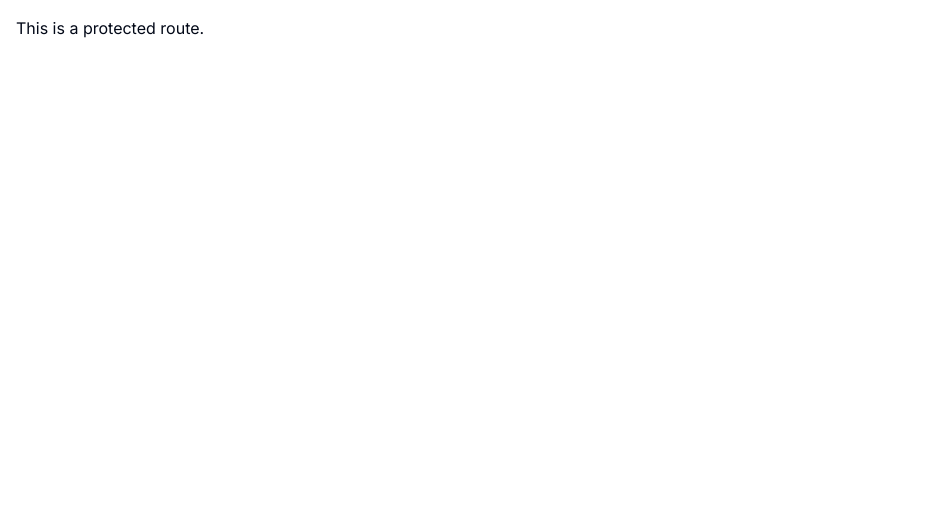
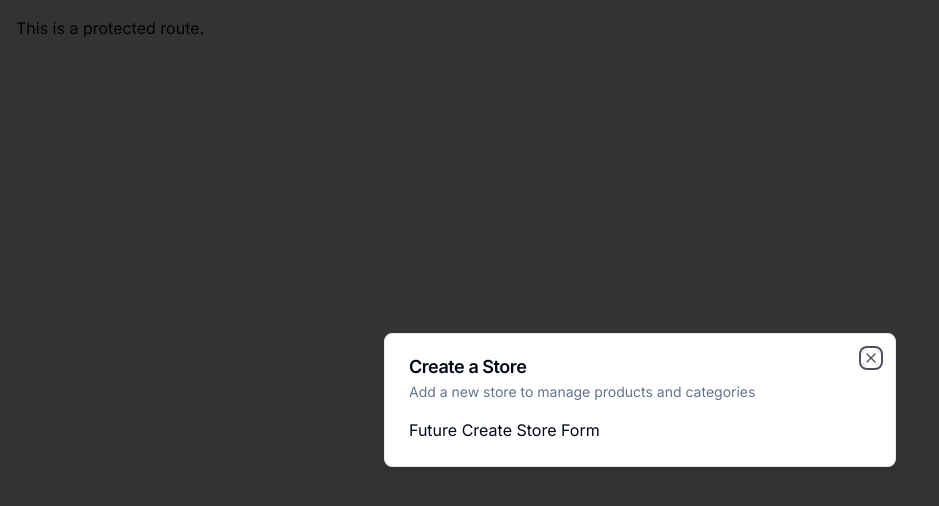
Before and after one commit to Amar2Kk/Dar-Al-Bashir, a Next.js app: page / in a window 1280 px wide. Shown: the top 506 px of the page, without its empty margins (0-939 px from the left). Built offline with nearby package versions, Linux system fonts and the light colour scheme.

Commit message:
Modal Components

```diff
--- a/app/(root)/page.tsx
+++ b/app/(root)/page.tsx
@@ -1,6 +1,19 @@
+"use client";
 import { UserButton } from "@clerk/nextjs";
 
+import { useStoreModal } from "@/hooks/use-store-modal";
+import { useEffect } from "react";
+
 export default function SetupPage() {
+    const onOpen = useStoreModal((state) => state.onOpen);
+    const isOpen = useStoreModal((state) => state.isOpen);
+
+    useEffect(() => {
+        if (!isOpen) {
+            onOpen();
+        }
+    }, [isOpen, onOpen]);
+
     return (
         <div className="h-screen p-4">
             <UserButton afterSignOutUrl="/" />
--- a/app/layout.tsx
+++ b/app/layout.tsx
@@ -1,6 +1,9 @@
 import type { Metadata } from "next";
 import { Inter } from "next/font/google";
 import { ClerkProvider } from "@clerk/nextjs";
+
+import { ModalProvider } from "@/providers/modal-provider";
+
 import "./globals.css";
 
 const inter = Inter({ subsets: ["latin"] });
@@ -18,7 +21,10 @@
     return (
         <ClerkProvider>
             <html lang="en">
-                <body className={inter.className}>{children}</body>
+                <body className={inter.className}>
+                    <ModalProvider />
+                    {children}
+                </body>
             </html>
         </ClerkProvider>
     );
--- /dev/null
+++ b/components/modals/store-modal.tsx
@@ -0,0 +1,19 @@
+"use client";
+
+import { useStoreModal } from "@/hooks/use-store-modal";
+import { Modal } from "@/components/ui/modal";
+
+export const StoreModal = () => {
+    const storeModal = useStoreModal();
+
+    return (
+        <Modal
+            title="Create a Store"
+            description="Add a new store to manage products and categories"
+            isOpen={storeModal.isOpen}
+            onClose={storeModal.onClose}
+        >
+            Future Create Store Form
+        </Modal>
+    );
+};
--- /dev/null
+++ b/components/ui/dialog.tsx
@@ -0,0 +1,122 @@
+"use client"
+
+import * as React from "react"
+import * as DialogPrimitive from "@radix-ui/react-dialog"
+import { X } from "lucide-react"
+
+import { cn } from "@/lib/utils"
+
+const Dialog = DialogPrimitive.Root
+
+const DialogTrigger = DialogPrimitive.Trigger
+
+const DialogPortal = DialogPrimitive.Portal
+
+const DialogClose = DialogPrimitive.Close
+
+const DialogOverlay = React.forwardRef<
+  React.ElementRef<typeof DialogPrimitive.Overlay>,
+  React.ComponentPropsWithoutRef<typeof DialogPrimitive.Overlay>
+>(({ className, ...props }, ref) => (
+  <DialogPrimitive.Overlay
+    ref={ref}
+    className={cn(
+      "fixed inset-0 z-50 bg-black/80  data-[state=open]:animate-in data-[state=closed]:animate-out data-[state=closed]:fade-out-0 data-[state=open]:fade-in-0",
+      className
+    )}
+    {...props}
+  />
+))
+DialogOverlay.displayName = DialogPrimitive.Overlay.displayName
+
+const DialogContent = React.forwardRef<
+  React.ElementRef<typeof DialogPrimitive.Content>,
+  React.ComponentPropsWithoutRef<typeof DialogPrimitive.Content>
+>(({ className, children, ...props }, ref) => (
+  <DialogPortal>
+    <DialogOverlay />
+    <DialogPrimitive.Content
+      ref={ref}
+      className={cn(
+        "fixed left-[50%] top-[50%] z-50 grid w-full max-w-lg translate-x-[-50%] translate-y-[-50%] gap-4 border bg-background p-6 shadow-lg duration-200 data-[state=open]:animate-in data-[state=closed]:animate-out data-[state=closed]:fade-out-0 data-[state=open]:fade-in-0 data-[state=closed]:zoom-out-95 data-[state=open]:zoom-in-95 data-[state=closed]:slide-out-to-left-1/2 data-[state=closed]:slide-out-to-top-[48%] data-[state=open]:slide-in-from-left-1/2 data-[state=open]:slide-in-from-top-[48%] sm:rounded-lg",
+        className
+      )}
+      {...props}
+    >
+      {children}
+      <DialogPrimitive.Close className="absolute right-4 top-4 rounded-sm opacity-70 ring-offset-background transition-opacity hover:opacity-100 focus:outline-none focus:ring-2 focus:ring-ring focus:ring-offset-2 disabled:pointer-events-none data-[state=open]:bg-accent data-[state=open]:text-muted-foreground">
+        <X className="h-4 w-4" />
+        <span className="sr-only">Close</span>
+      </DialogPrimitive.Close>
+    </DialogPrimitive.Content>
+  </DialogPortal>
+))
+DialogContent.displayName = DialogPrimitive.Content.displayName
+
+const DialogHeader = ({
+  className,
+  ...props
+}: React.HTMLAttributes<HTMLDivElement>) => (
+  <div
+    className={cn(
+      "flex flex-col space-y-1.5 text-center sm:text-left",
+      className
+    )}
+    {...props}
+  />
+)
+DialogHeader.displayName = "DialogHeader"
+
+const DialogFooter = ({
+  className,
+  ...props
+}: React.HTMLAttributes<HTMLDivElement>) => (
+  <div
+    className={cn(
+      "flex flex-col-reverse sm:flex-row sm:justify-end sm:space-x-2",
+      className
+    )}
+    {...props}
+  />
+)
+DialogFooter.displayName = "DialogFooter"
+
+const DialogTitle = React.forwardRef<
+  React.ElementRef<typeof DialogPrimitive.Title>,
+  React.ComponentPropsWithoutRef<typeof DialogPrimitive.Title>
+>(({ className, ...props }, ref) => (
+  <DialogPrimitive.Title
+    ref={ref}
+    className={cn(
+      "text-lg font-semibold leading-none tracking-tight",
+      className
+    )}
+    {...props}
+  />
+))
+DialogTitle.displayName = DialogPrimitive.Title.displayName
+
+const DialogDescription = React.forwardRef<
+  React.ElementRef<typeof DialogPrimitive.Description>,
+  React.ComponentPropsWithoutRef<typeof DialogPrimitive.Description>
+>(({ className, ...props }, ref) => (
+  <DialogPrimitive.Description
+    ref={ref}
+    className={cn("text-sm text-muted-foreground", className)}
+    {...props}
+  />
+))
+DialogDescription.displayName = DialogPrimitive.Description.displayName
+
+export {
+  Dialog,
+  DialogPortal,
+  DialogOverlay,
+  DialogClose,
+  DialogTrigger,
+  DialogContent,
+  DialogHeader,
+  DialogFooter,
+  DialogTitle,
+  DialogDescription,
+}
--- /dev/null
+++ b/components/ui/modal.tsx
@@ -0,0 +1,44 @@
+"use client";
+
+import {
+    Dialog,
+    DialogContent,
+    DialogDescription,
+    DialogHeader,
+    DialogTitle,
+} from "@/components/ui/dialog";
+
+interface ModalProps {
+    title: string;
+    description: string;
+    isOpen: boolean;
+    onClose: () => void;
+    children?: React.ReactNode;
+}
+
+export const Modal: React.FC<ModalProps> = ({
+    title,
+    description,
+    isOpen,
+    onClose,
+    children,
+}) => {
+    const onChange = (open: boolean) => {
+        if (!open) {
+            onClose();
+        }
+    };
+    return (
+        <>
+            <Dialog open={isOpen} onOpenChange={onChange}>
+                <DialogContent>
+                    <DialogHeader>
+                        <DialogTitle>{title}</DialogTitle>
+                        <DialogDescription>{description}</DialogDescription>
+                    </DialogHeader>
+                    <div>{children}</div>
+                </DialogContent>
+            </Dialog>
+        </>
+    );
+};
--- /dev/null
+++ b/hooks/use-store-modal.tsx
@@ -0,0 +1,13 @@
+import { create } from "zustand";
+
+interface useStoreModalStore {
+    isOpen: boolean;
+    onOpen: () => void;
+    onClose: () => void;
+}
+
+export const useStoreModal = create<useStoreModalStore>((set) => ({
+    isOpen: false,
+    onOpen: () => set({ isOpen: true }),
+    onClose: () => set({ isOpen: false }),
+}));
--- a/package.json
+++ b/package.json
@@ -10,6 +10,7 @@
   },
   "dependencies": {
     "@clerk/nextjs": "^4.29.5",
+    "@radix-ui/react-dialog": "^1.0.5",
     "@radix-ui/react-slot": "^1.0.2",
     "class-variance-authority": "^0.7.0",
     "clsx": "^2.1.0",
@@ -18,7 +19,8 @@
     "react": "^18",
     "react-dom": "^18",
     "tailwind-merge": "^2.2.1",
-    "tailwindcss-animate": "^1.0.7"
+    "tailwindcss-animate": "^1.0.7",
+    "zustand": "^4.5.0"
   },
   "devDependencies": {
     "@types/node": "^20",
--- /dev/null
+++ b/providers/modal-provider.tsx
@@ -0,0 +1,22 @@
+"use client";
+
+import { useEffect, useState } from "react";
+
+import { StoreModal } from "@/components/modals/store-modal";
+
+export const ModalProvider = () => {
+    const [isMounted, setIsMounted] = useState(false);
+
+    useEffect(() => {
+        setIsMounted(true);
+    }, []);
+
+    if (!isMounted) {
+        return null;
+    }
+    return (
+        <>
+            <StoreModal />
+        </>
+    );
+};
```
Also changed, not shown: 1 other file (tests, documents, lock files or other folders).
